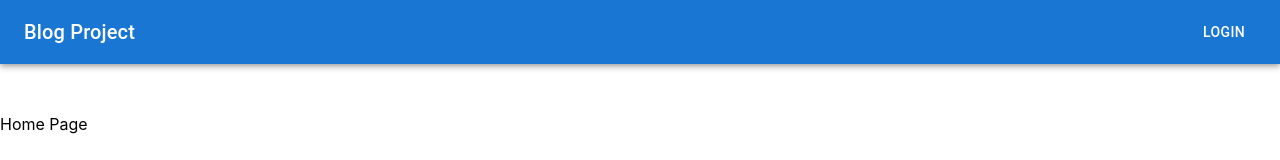
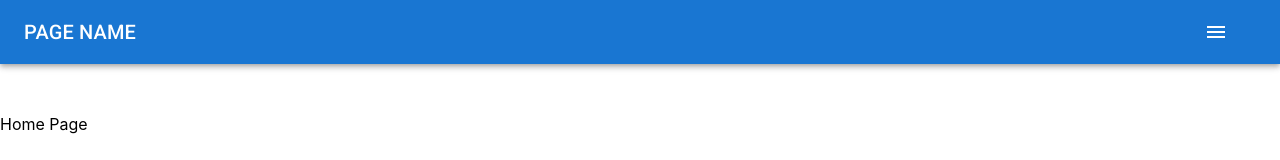
Before and after one commit to jjlee1994/JonBlogProject, a React (Create React App) app in the folder frontend/: page / in a window 1280 px wide. Shown: the top 160 px of the page. Built offline with nearby package versions, Linux system fonts and the light colour scheme.

Commit message:
Added icons package and Auth navbar

```diff
--- a/frontend/package.json
+++ b/frontend/package.json
@@ -5,6 +5,7 @@
   "dependencies": {
     "@emotion/react": "^11.10.5",
     "@emotion/styled": "^11.10.5",
+    "@mui/icons-material": "^5.10.16",
     "@mui/material": "^5.10.14",
     "@reduxjs/toolkit": "^1.9.0",
     "@testing-library/jest-dom": "^5.16.5",
--- a/frontend/src/App.tsx
+++ b/frontend/src/App.tsx
@@ -13,6 +13,10 @@ function App() {
   return (
     <div className="App">
       <header className="App-header">
+        <link
+          rel="stylesheet"
+          href="https://fonts.googleapis.com/css?family=Roboto:300,400,500,700&display=swap"
+        />
         <Navbar/>
       </header>
       <body>
--- a/frontend/src/components/Navbar.tsx
+++ b/frontend/src/components/Navbar.tsx
@@ -1,20 +1,86 @@
 
-import { AppBar, Button, Toolbar, Typography } from "@mui/material"
+import { AppBar, Button, Toolbar, Typography, IconButton, MenuItem, Menu } from "@mui/material"
+import MenuIcon from '@mui/icons-material/Menu';
 import { Box } from "@mui/system"
+import React, { useState } from "react";
+
+export interface authProps {
+    pageName : string
+}
+
+function AuthenticatedNavBar(props : authProps){
+
+    const [anchorEl, setAnchorEl] = useState<null | HTMLElement>(null)
+
+    const handleMenu = (event: React.MouseEvent<HTMLElement>) => {
+        setAnchorEl(event.currentTarget)
+    }
+
+    const handleClose = () => {
+        setAnchorEl(null)
+    }
+
+    return (
+        <Toolbar>
+            <Typography variant="h6" component="div" sx={{flexGrow: 1}}>
+                {props.pageName}
+            </Typography>
+            <IconButton
+                size="large"
+                edge="start"
+                color="inherit"
+                aria-label="menu"
+                sx={{ mr: 2 }}
+                onClick={handleMenu}
+            >
+                <MenuIcon/>
+            </IconButton>
+            <Menu
+                id="menu-appbar"
+                keepMounted
+                anchorEl={anchorEl}
+                anchorOrigin={{
+                    vertical: 'top',
+                    horizontal: 'right',
+                }}
+                transformOrigin={{
+                    vertical: 'top',
+                    horizontal: 'right',
+                }}
+                open={Boolean(anchorEl)}
+                onClose={handleClose}
+            >
+                <MenuItem> Home </MenuItem>
+                <MenuItem> Profile </MenuItem>
+                <MenuItem> Log Out </MenuItem>
+            </Menu>
+
+        </Toolbar>
+    )
+
+}
+
+function NonAuthenticatedNavBar(){
+    return (
+        <Toolbar>
+            <Typography variant="h6" component="div" sx={{flexGrow: 1}}>
+                Blog Project
+            </Typography>
+            <Button color="inherit" href="/login">
+                Login
+            </Button>
+        </Toolbar>
+    )
+}
+
 
 function Navbar(){
 
     return (
         <Box sx={{flexGrow: 1}}>
             <AppBar position ="static">
-                <Toolbar>
-                    <Typography variant="h6" component="div" sx={{flexGrow: 1}}>
-                        Blog Project
-                    </Typography>
-                    <Button color="inherit" href="/login">
-                        Login
-                    </Button>
-                </Toolbar>
+                <AuthenticatedNavBar pageName={"PAGE NAME"}/>
+                {/* <NonAuthenticatedNavBar/> */}
             </AppBar>
         </Box>
     )
```
Also changed, not shown: 1 other file (tests, documents, lock files or other folders).
